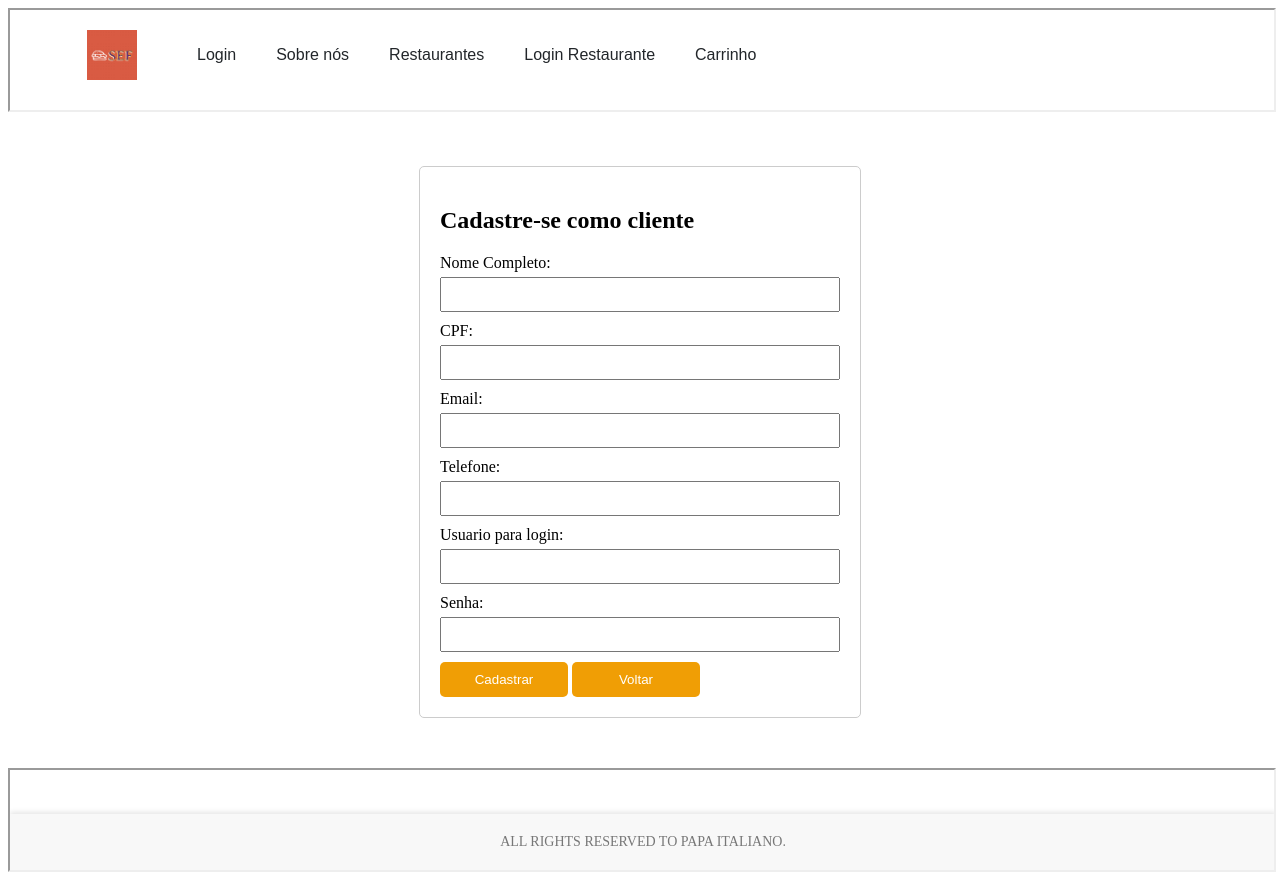
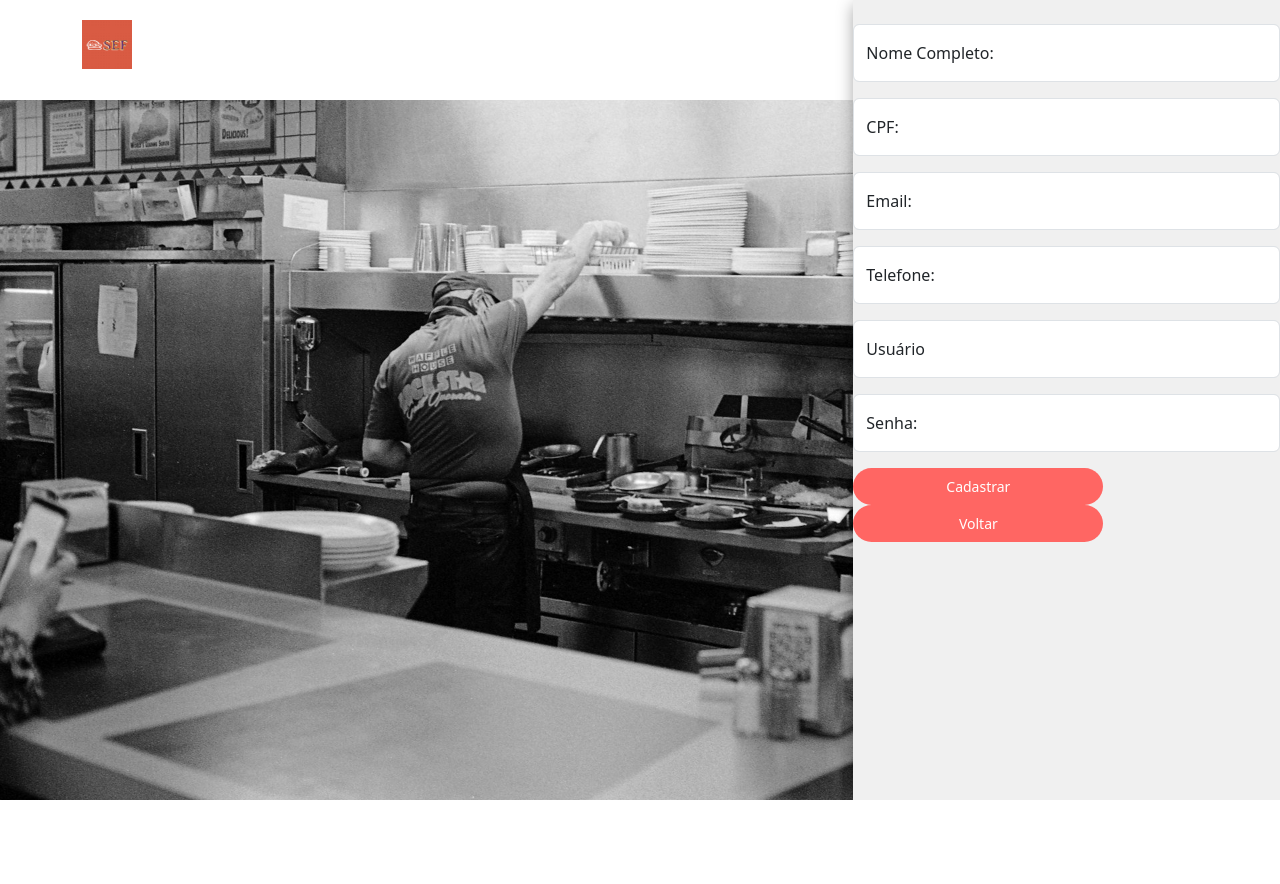
Before and after one commit to GiuliaVerse/Sem-Esperar-em-Filas, a PHP site: page /Components/userRegister/cadastro.html in a window 1280 px wide. After the commit the page ends 800 px from the top, so only its background shows below. Run offline with PHP 8.4, Linux system fonts and the light colour scheme.

Commit message:
Senha codificada no BD e aletrações no cadastro cliente

```diff
--- a/Components/RestaurantRegisterPage/RestauranteRegister.html
+++ b/Components/RestaurantRegisterPage/RestauranteRegister.html
@@ -7,6 +7,7 @@
     <link href="https://cdn.jsdelivr.net/npm/bootstrap@5.3.3/dist/css/bootstrap.min.css" rel="stylesheet" integrity="sha384-QWTKZyjpPEjISv5WaRU9OFeRpok6YctnYmDr5pNlyT2bRjXh0JMhjY6hW+ALEwIH" crossorigin="anonymous">
     <link rel="stylesheet" href="RestauranteRegistro.css">
 </head>
+<iframe src="../Header/NavBar/navBar.php" width="100%" height="100"></iframe>
 <body class="d-flex justify-content-start">
     <section class="form-body d-flex justify-content-center w-50">
         <form  id="restaurantRegisterForm" class="form-iner-body">
--- a/Components/userRegister/cadastro.html
+++ b/Components/userRegister/cadastro.html
@@ -1,45 +1,47 @@
 <!DOCTYPE html>
 <html lang="en">
-
 <head>
     <meta charset="UTF-8">
     <meta name="viewport" content="width=device-width, initial-scale=1.0">
-    <title>Cadastro</title>
+    <title>Cadastro Cliente</title>
+    <link href="https://cdn.jsdelivr.net/npm/bootstrap@5.3.3/dist/css/bootstrap.min.css" rel="stylesheet" integrity="sha384-QWTKZyjpPEjISv5WaRU9OFeRpok6YctnYmDr5pNlyT2bRjXh0JMhjY6hW+ALEwIH" crossorigin="anonymous">
     <link rel="stylesheet" href="styles.css">
 </head>
-<header>
-  <iframe src="../Header/NavBar/navBar.php" width="100%" height="100"></iframe>
-</header>
-<body>
-    <div class="container">
-        <h2>Cadastre-se como cliente</h2>
-        <form id="cadastroForm">
-            <label for="nome">Nome Completo:</label>
-            <input type="text" id="nome" name="nome" required>
-
-            <label for="nome">CPF:</label>
-            <input type="text" id="cpf" name="cpf" required>
-
-            <label for="email">Email:</label>
-            <input type="email" id="email" name="email" required>
-
-            <label for="nome">Telefone:</label>
-            <input type="text" id="telefone" name="telefone" required>
-
-            <label for="nome">Usuario para login:</label>
-            <input type="text" id="login" name="login" required>
-
-            <label for="senha">Senha:</label>
-            <input type="password" id="senha" name="senha" required>
-
-
-            <button type="button" onclick="validarCadastro()">Cadastrar</button>
-            <button type="button" onclick="Voltar()">Voltar</button>
+ <iframe src="../Header/NavBar/navBar.php" width="100%" height="100"></iframe>
+<body class="d-flex justify-content-star">
+     <section class="form-body d-flex justify-content-center w-50">
+        <form id="cadastroForm" class="form-iner-body">
+            <div class="form-floating mt-4 mb-3">
+                <input type="text" class="form-control" id="nome" name="nome" placeholder="name@example.com" >
+                <label for="floatingInput">Nome Completo:</label>
+            </div>
+            <div class="form-floating mb-3">
+                <input type="text" class="form-control" id="cpf" name="cpf" placeholder="Password">
+                <label for="nome">CPF:</label>
+            </div>
+            <div class="form-floating mb-3">
+                <input type="email" class="form-control" id="email" name="email" placeholder="Password">
+                <label for="email">Email:</label>
+            </div>
+            <div class="form-floating mb-3">
+                <input type="text"  class="form-control" id="telefone" name="telefone" placeholder="Password">
+                <label for="nome">Telefone:</label>
+            </div>
+            <div class="form-floating mb-3">
+                <input type="text" class="form-control"  id="login" name="login" placeholder="Password">
+                <label for="floatingInput">Usuário</label>
+            </div>
+            <div class="form-floating mb-3">
+             <input type="password" class="form-control" id="senha" name="senha" placeholder="Password">
+             <label for="floatingPassword">Senha:</label>
+            </div>
+            <div class="btns">
+             <button type="button"  class="btn btn-primary" id="register">Cadastrar</button>
+             <button type="button" class=" btn btn-secondary" id="back">Voltar</button>
+            </div>
         </form>
-    </div>
-    <script src="cadastro.js"></script>
-  <iframe src="../Footer/footer.html" width="100%" height="100"></iframe>
-
+     </section>
+     <script src="https://cdn.jsdelivr.net/npm/bootstrap@5.3.3/dist/js/bootstrap.bundle.min.js" integrity="sha384-YvpcrYf0tY3lHB60NNkmXc5s9fDVZLESaAA55NDzOxhy9GkcIdslK1eN7N6jIeHz" crossorigin="anonymous"></script>
+     <script src="cadastro.js"></script>
 </body>
-
 </html>
--- a/Components/userRegister/cadastro.js
+++ b/Components/userRegister/cadastro.js
@@ -1,3 +1,16 @@
+// Adiciona um ouvinte de evento para o botão com id 'register'
+document.getElementById('register').addEventListener('click', function(event) {
+  event.preventDefault(); // Impede o comportamento padrão do botão (envio do formulário)
+  validarCadastro(); // Chama a função de validação e envio via AJAX
+});
+
+// Adiciona um ouvinte de evento para o botão com id 'back'
+document.getElementById('back').addEventListener('click', function(event) {
+  event.preventDefault(); // Impede o comportamento padrão do botão (redirecionamento ou envio)
+  goBack(); // Chama a função que redireciona para a página de login
+});
+
+
 function validarCadastro() {
   // Seleciona o formulário
       const formulario = document.getElementById("cadastroForm");
@@ -26,6 +39,7 @@ function validarCadastro() {
               });
         }
 
-  function Voltar() {
-     window.location.href = "../userLogin/login.html";
-  }
+function goBack() {
+ // Redireciona o usuário para a página de login do restaurante
+ window.location.href = "../userLogin/login.html";
+}
--- a/Components/userRegister/cadastro.php
+++ b/Components/userRegister/cadastro.php
@@ -11,6 +11,9 @@ if ($nome === "" || $cpf === "" || $email === "" || $telefone === "" || $login =
     echo json_encode(array("mensagem" => "Todos os campos devem ser preenchidos."));
     return;
 }
+
+// Codifica a senha
+$senhaCodificada = password_hash($senha, PASSWORD_DEFAULT);
 
 // Configurações do banco de dados
 $host = "localhost";
@@ -27,7 +30,7 @@ if ($conn->connect_error) {
 }
 
 // Insere o cliente no banco de dados
-$sql = "CALL inserir_cliente_usuario('$nome', '$cpf', '$email', '$telefone', '$login', '$senha')";
+$sql = "CALL inserir_cliente_usuario('$nome', '$cpf', '$email', '$telefone', '$login', '$senhaCodificada')"; // Use a senha codificada
 
 // Executando a consulta SQL
 if ($conn->query($sql)) {
--- a/Components/userRegister/styles.css
+++ b/Components/userRegister/styles.css
@@ -1,43 +1,109 @@
-.container {
-    max-width: 400px;
-    margin: 50px auto;
-    padding: 20px;
-    border: 1px solid #ccc;
-    border-radius: 5px;
+body {
+    background-image: url('../Images/restaurant-register.jpg');
+    background-repeat: no-repeat;
+    background-size: cover;
+    background-position:  center right;
 }
 
-  label {
-    display: block;
-    margin-bottom: 5px;
+
+.form-body {
+    background-color: #f0f0f0;
+    height: 100vh;
+    box-shadow: rgba(0, 0, 0, 0.35) 0px 5px 15px;
+    position: relative;
 }
 
-  input {
-    width: 100%;
-    margin-bottom: 10px;
-    padding: 8px;
-    box-sizing: border-box;
+.form-body .btns button {
+    background-color:#ff6663;
+    color: #fff;
+    font-size:14px;
+    padding: 8px 20px;
+    border-radius: 50px;
+    border: none;
+    text-decoration: none;
+    transition: 0.3s background-color;
+    width: 250px;
 }
 
-  button {
-    width: 32%;
-    padding: 10px;
-    background-color: hsl(39, 96%, 48%);
-    color: #fff;
-    border: none;
-    border-radius: 5px;
-    cursor: pointer;
+.btns button:hover {
+    background-color: black;
 }
 
-  #mensagem {
-    margin-top: 10px;
-    font-weight: bold;
+.btns{
+    align-items: center;
+    justify-content:space-between;
+    margin-right: 0;
+    margin-left: 0;
 }
 
-  .img{
-    width: 10px;
+
+
+/* Celulares */
+@media (max-width: 450px){
+
+    body{
+        background-size: cover;
+        align-items: center;
+        justify-content: center;
+        height: 101vh;
+    }
+
+    .form-body{
+        display: flex;
+        align-items: center;
+        justify-content: center;
+        background-color: transparent;
+    }
+
+    .form-body .form-iner-body{
+        display: flex;
+        align-items: center;
+        justify-content: center;
+        flex-direction: column;
+        padding: 40px;
+        background-color: #f0f0f0;
+        border-radius: 10px;
+        margin-left: 95%;
+    }
+
+    .form-body input {
+        width: 250px;
+        align-items: center;
+        justify-content: center;
+    }
+
+    .btns{
+        display: flex;
+        width: 250px;
+    }
+}
+
+
+
+/* Tablets */
+@media (min-width: 768px) and (max-width: 1024px){
+
+    body{
+        display: flex;
+        background-size: cover;
+    }
+
+    .form-body{
+        align-items: center;
+        justify-content: center;
+        padding: 20px;
+        margin: 0;
+    }
+
+    .form-body input {
+        display: flex;
+        width: 300px;
         height: 10px;
     }
 
-  .banner{
-    z-index: 1;
+    .btns{
+        width: 80px;
+        display: flex;
+        width: 300px;
     }
+}
```
Also changed, not shown: Components/RestaurantLogin/loginRestaurante.php (+15 -9 lines), Components/RestaurantRegisterPage/registroRestaurante.php (+5 -2 lines), Components/userLogin/login.php (+15 -9 lines). Lines whose indentation alone changed are shown as unchanged.
